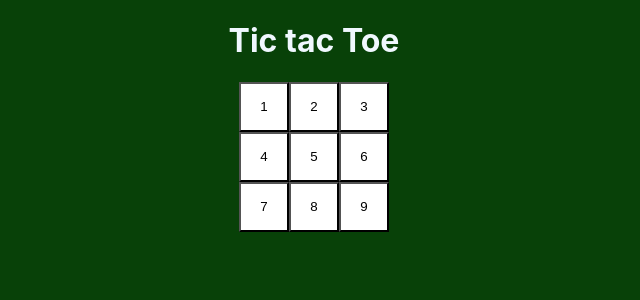
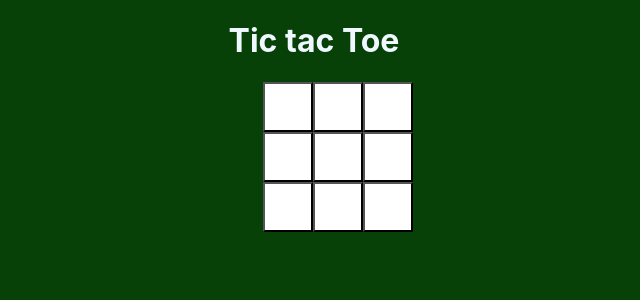
Before and after one commit to Santi846/tic-tac-toe, a React (Create React App) app: page / in a window 1280 px wide. Shown: the top 300 px of the page, without its empty margins (326-966 px from the left). Built offline with nearby package versions, Linux system fonts and the light colour scheme.

Commit message:
Handle Value

```diff
--- a/src/components/Board.jsx
+++ b/src/components/Board.jsx
@@ -1,26 +1,37 @@
-import React from "react";
+import React, { useState } from "react";
 import { Square } from "./Square.jsx";
 import './styles/board.css';
 
 export function Board () {
 
+    const [squares, setSquares] = useState(Array(9).fill(null));
+
+    const handleClick= () => {
+        const nextSquares = squares.slice();
+        nextSquares[0] = 'X';
+        setSquares(nextSquares);
+    }
+
         return(
             <>
-            <div>
-                <Square value="1"></Square>
-                <Square value="2" className="board-row"></Square>
-                <Square value="3" className="board-row"></Square>
+            <div className="board">
+            <div className="board-row">
+                <Square value={squares[0]} OnSquareClick={handleClick}></Square>
+                <Square value={squares[1]} OnSquareClick={handleClick}></Square>
+                <Square value={squares[2]} OnSquareClick={handleClick}></Square>
             </div>
-            <div>
-                <Square value="4" className="board-row"></Square>
-                <Square value="5" className="board-row"></Square>
-                <Square value="6" className="board-row"></Square>
+            <div className="board-row">
+                <Square value={squares[3]} OnSquareClick={handleClick}></Square>
+                <Square value={squares[4]} OnSquareClick={handleClick}></Square>
+                <Square value={squares[5]} OnSquareClick={handleClick}></Square>
             </div>
              <div className="board-row">
-                <Square value="7"></Square>
-                <Square value="8"></Square>
-                <Square value="9"></Square>
+                <Square value={squares[6]} OnSquareClick={handleClick}></Square>
+                <Square value={squares[7]} OnSquareClick={handleClick}></Square>
+                <Square value={squares[8]}OnSquareClick={handleClick}></Square>
             </div>
+            </div>
+
             </>
 
         );
--- a/src/components/Square.jsx
+++ b/src/components/Square.jsx
@@ -1,24 +1,16 @@
 import React from "react";
+// import { useState } from "react";
 import './styles/square.css';
 
-export function Square ({value}) {
+//export function Square ({value})
+export function Square ({value, OnSquareClick}) {
+
     return(
         <>
             <div className="board-row">
-                <button className="square">{value}</button>
-                {/* <button className="square">{value}</button>
-                <button className="square">{value}</button> */}
+                <button className="square" onClick={OnSquareClick}>{value}</button>
+                {/* <button className="square" onClick={handleClick}>{value}</button> */}
             </div>
-            {/* <div className="board-row">
-                <button className="square">{value}</button>
-                <button className="square">{value}</button>
-                <button className="square">{value}</button>
-            </div>
-            <div className="board-row">
-                <button className="square">{value}</button>
-                <button className="square">{value}</button>
-                <button className="square">{value}</button>
-            </div> */}
             </>
     );
 }
--- a/src/components/styles/board.css
+++ b/src/components/styles/board.css
@@ -1,14 +1,7 @@
 .board {
-    border: solid 3px #000;
-}
-.square_1, .square_2, .square_3, .square_4, .square_5, .square_6, .square_7, .square_8, .square_9{
-    width: 200px;
-    height: 200px;
-    border: solid 3px #000;
-    background: aliceblue;
-    color: #000;
+    margin-left: 46%;
 }
 
 .board-row {
-    display: inline-block;
+    display: flex;
 }
```
